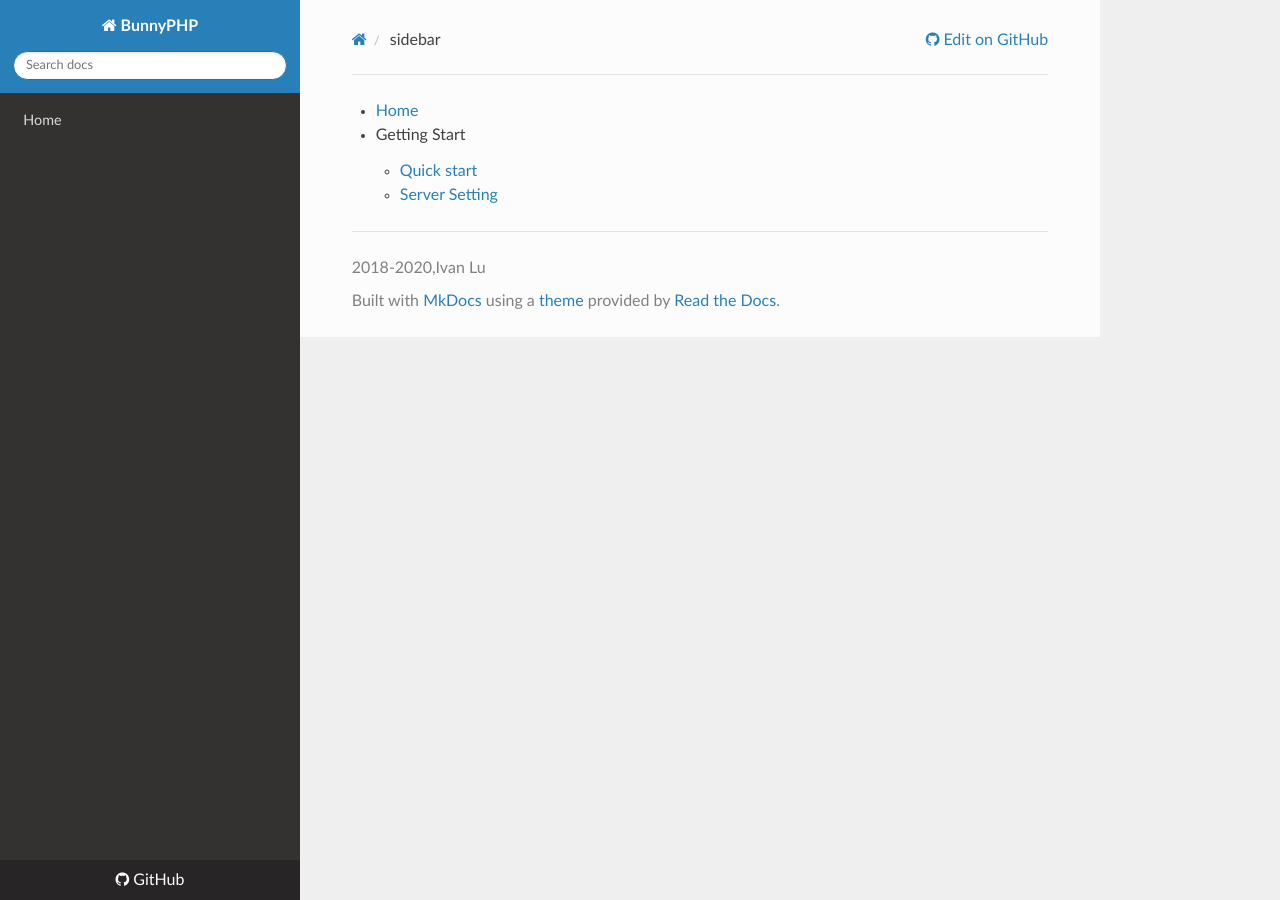
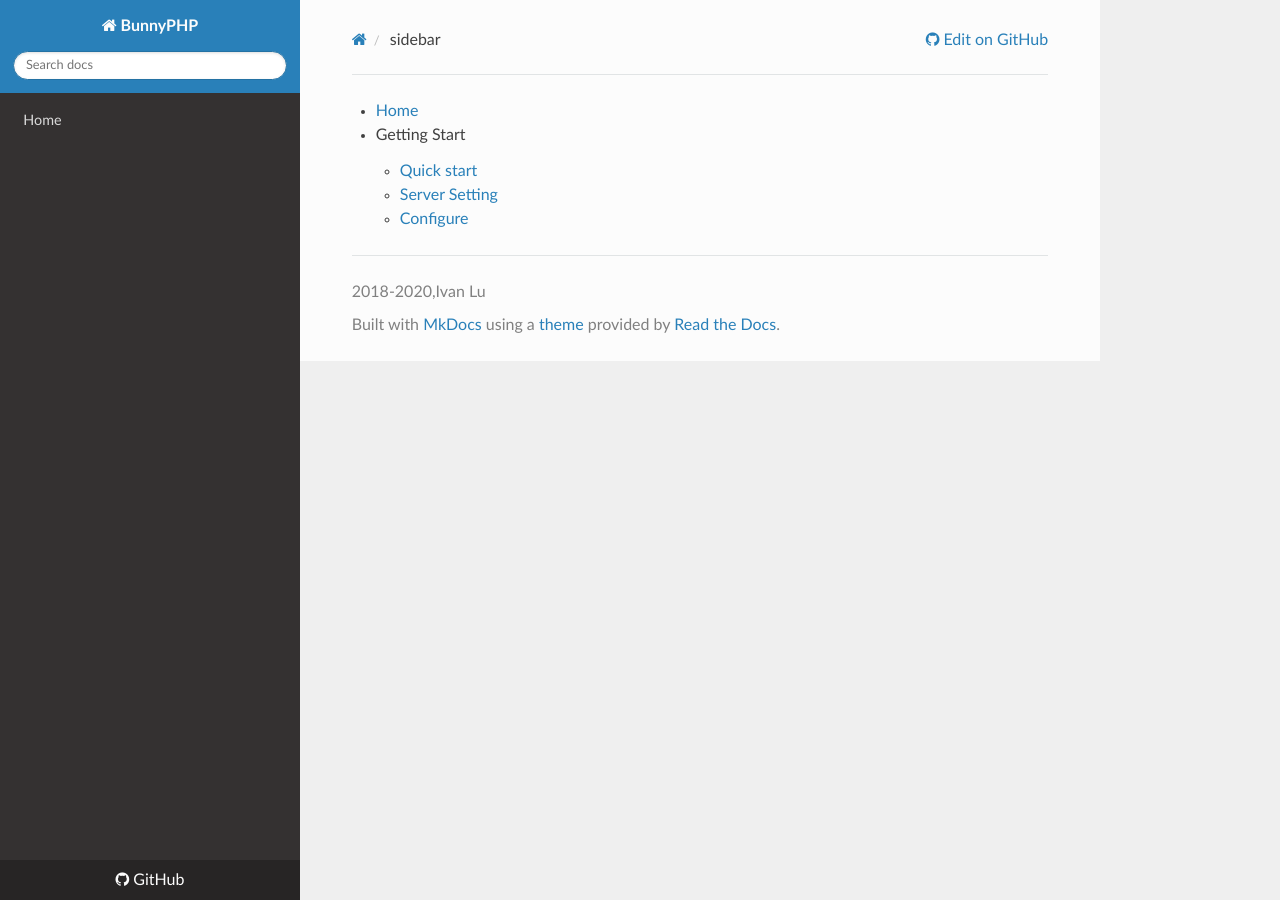
Before and after one commit to IvanLuLyf/BunnyPHP, an MkDocs documentation site: the page built from docs/_sidebar.md, in a window 1280 px wide. Built offline with MkDocs 1.6.1, drawn with Linux system fonts in a browser that asks for light colours; nearby versions of some CDN libraries.

Commit message:
add app configure

```diff
--- a/docs/_sidebar.md
+++ b/docs/_sidebar.md
@@ -3,3 +3,4 @@
 
     * [Quick start](quickStart.md)
     * [Server Setting](serverSetting.md)
+    * [Configure](configure.md)
```
Also changed, not shown: docs/zh-cn/_sidebar.md (+1 -0 lines).
